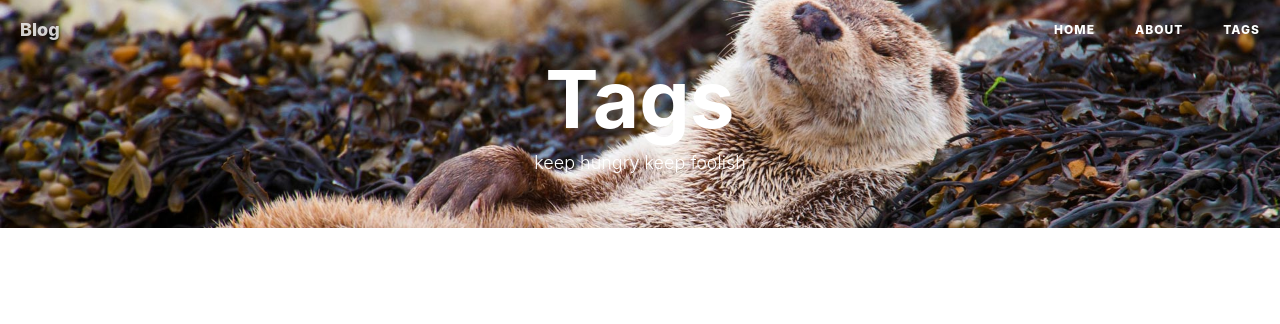
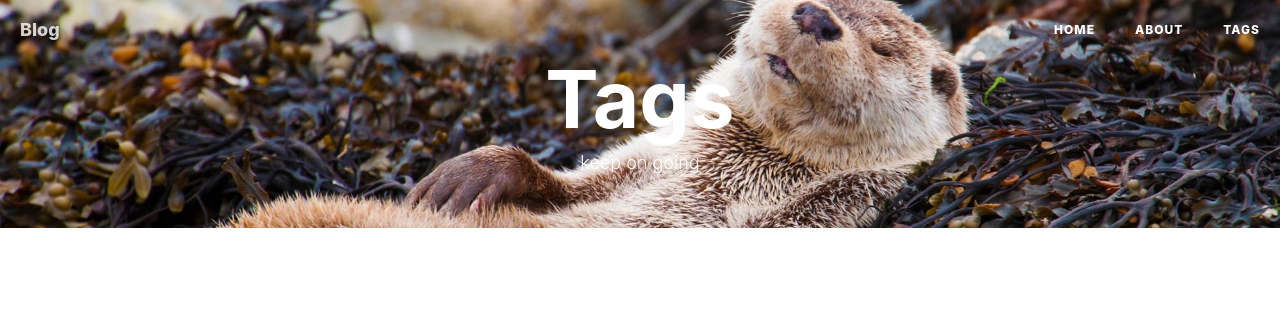
Before and after one commit to copyright1999/Copyright1999.github.io, a Jekyll site: the page built from tags.html, in a window 1280 px wide. Shown: the top 324 px of the page. Built offline with Jekyll 4.4.1, drawn with Linux system fonts in a browser that asks for light colours; nearby versions of some CDN libraries; comment, search, counter and statistics services are not loaded.

```diff
--- a/tags.html
+++ b/tags.html
@@ -1,7 +1,7 @@
 ---
 title: Tags
 layout: default
-description: keep hungry keep foolish
+description: keep on going
 header-img: "img/10.jpg"
 ---
 
```
Also changed, not shown: img/favicon.ico (deleted), 2 other files.
